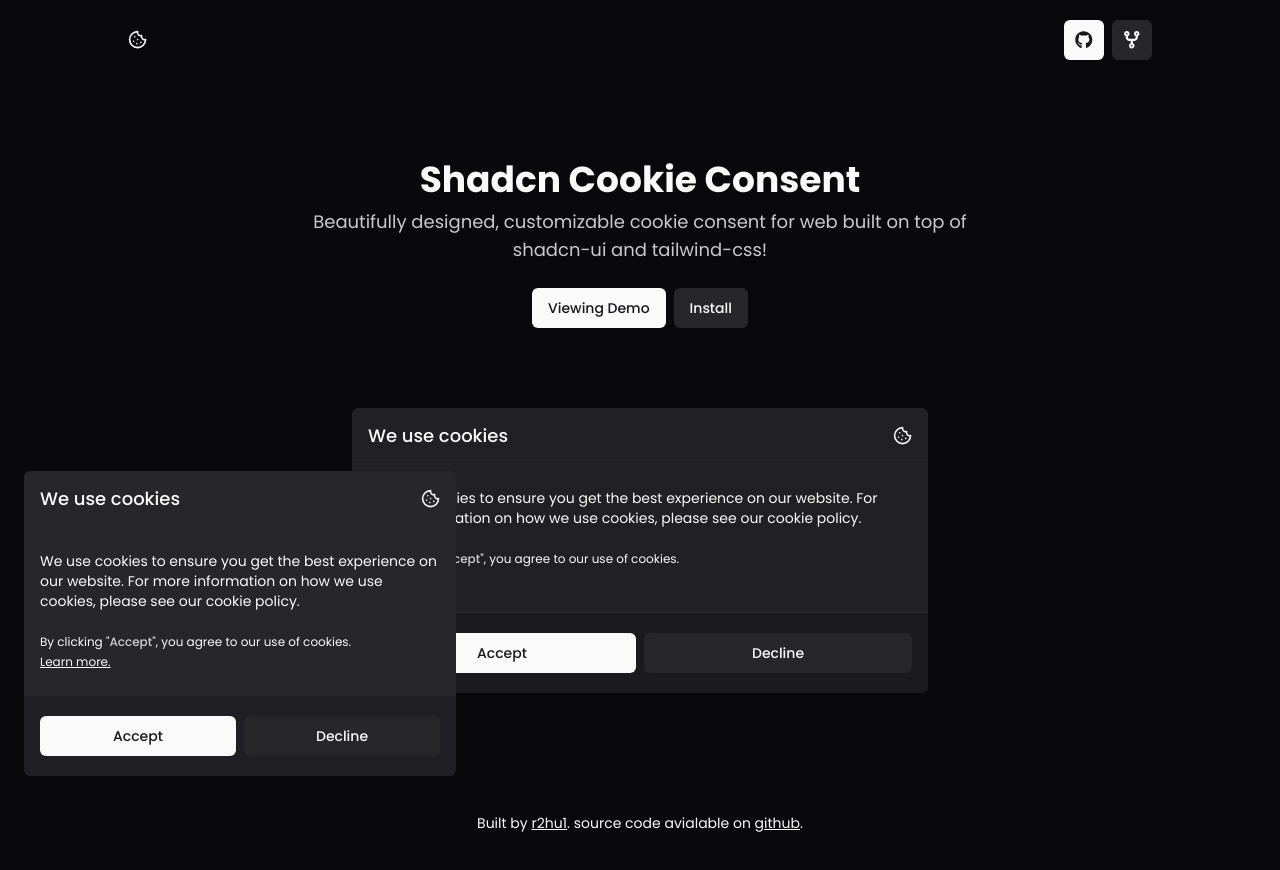
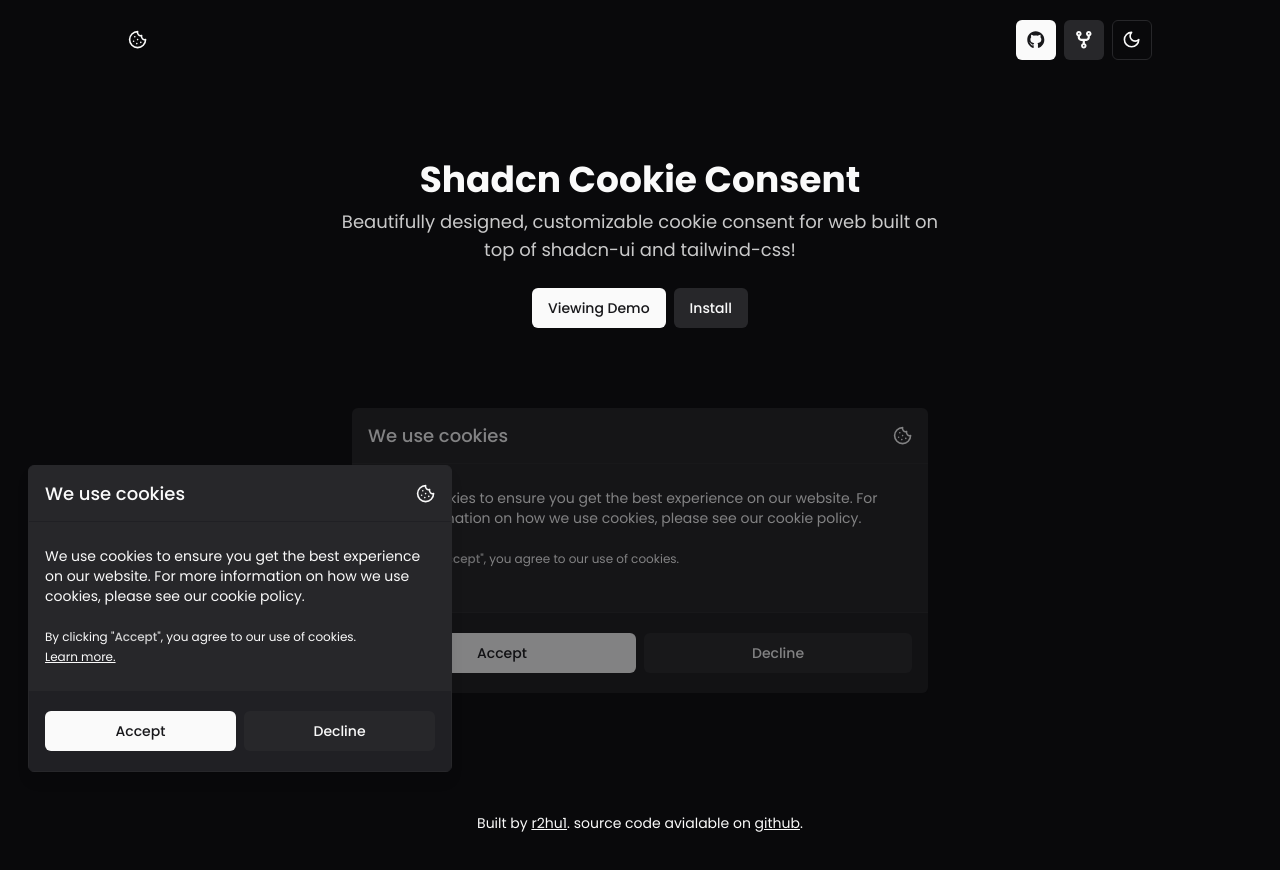
Before and after one commit to r2hu1/shadcn-cookie-consent, a Next.js app: page / in a window 1280 px wide. Both pictures are taken after a click on the button "Live Demo". Shown: the top 870 px of the page. Built offline with nearby package versions, Linux system fonts and the light colour scheme.

Commit message:
some tweaks

```diff
--- a/app/globals.css
+++ b/app/globals.css
@@ -4,9 +4,30 @@
 
 
 @layer base {
+  :root {
+    --background: 0 0% 100%;
+    --foreground: 240 10% 3.9%;
+    --card: 0 0% 100%;
+    --card-foreground: 240 10% 3.9%;
+    --popover: 0 0% 100%;
+    --popover-foreground: 240 10% 3.9%;
+    --primary: 240 5.9% 10%;
+    --primary-foreground: 0 0% 98%;
+    --secondary: 240 4.8% 95.9%;
+    --secondary-foreground: 240 5.9% 10%;
+    --muted: 240 4.8% 95.9%;
+    --muted-foreground: 240 3.8% 46.1%;
+    --accent: 240 4.8% 95.9%;
+    --accent-foreground: 240 5.9% 10%;
+    --destructive: 0 84.2% 60.2%;
+    --destructive-foreground: 0 0% 98%;
+    --border: 240 5.9% 90%;
+    --input: 240 5.9% 90%;
+    --ring: 240 5.9% 10%;
+    --radius: 0.5rem;
+  }
 
-  /* default dark */
-  :root {
+  .dark {
     --background: 240 10% 3.9%;
     --foreground: 0 0% 98%;
     --card: 240 10% 3.9%;
@@ -26,7 +47,6 @@
     --border: 240 3.7% 15.9%;
     --input: 240 3.7% 15.9%;
     --ring: 240 4.9% 83.9%;
-    --radius: 0.5rem;
   }
 }
 
--- a/app/layout.js
+++ b/app/layout.js
@@ -2,6 +2,7 @@
 import "./globals.css";
 import Header from "@/components/Header";
 import Footer from "@/components/Footer";
+import { ThemeProvider } from "@/components/theme-provider";
 
 const poppins = Poppins({
   subsets: ["latin"],
@@ -14,7 +15,7 @@
   keywords: "shadcn, cookie consent, nextjs, tailwind, ui, components",
   author: "r2hu1",
   robots: "index, follow",
-  icons:["/logo.png"]
+  icons: ["/logo.png"]
 };
 
 export const viewport = {
@@ -29,10 +30,17 @@
   return (
     <html lang="en">
       <body className={poppins.className}>
-        <Header/>
-        {children}
-        <Footer/>
-        </body>
+        <ThemeProvider
+          attribute="class"
+          defaultTheme="dark"
+          enableSystem={false}
+          disableTransitionOnChange
+        >
+          <Header />
+          {children}
+          <Footer />
+        </ThemeProvider>
+      </body>
     </html>
   );
 }
--- a/app/page.js
+++ b/app/page.js
@@ -1,23 +1,21 @@
-"use client"
-import CookieConsent from "@/components/CookieConsent";
+import Demo from "@/components/Demo";
 import { Button } from "@/components/ui/button";
 import { CookieIcon } from "lucide-react";
-import { useState } from "react";
+
 
 export default function Home() {
-  const [demo, setDemo] = useState(false);
 
   return (
-    <main className="px-6 md:px-20 lg:px-32 py-20">
-      <div className="sm:max-w-2xl mx-auto text-center grid gap-2">
+    <main className="md:px-20 lg:px-32 py-20">
+      <div className="px-6 sm:max-w-2xl mx-auto text-center grid gap-2">
         <h1 className="text-3xl md:text-4xl font-bold">Shadcn Cookie Consent</h1>
         <p className="text-base md:text-lg opacity-80 font-normal">Beautifully designed, customizable cookie consent for web built on top of shadcn-ui and tailwind-css!</p>
         <div className="flex mt-4 items-center justify-center gap-2">
-          <Button onClick={() => { setDemo(!demo) }}>{demo ? "Viewing Demo" : "Live Demo" }</Button>
+          <Demo/>
           <Button variant="secondary" asChild><a href="https://github.com/r2hu1/shadcn-cookie-consent/blob/master/components/CookieConsent.jsx">Install</a></Button>
         </div>
       </div>
-      <div className="mt-20">
+      <div className="mt-20 opacity-50 px-3">
         <div className="w-full sm:max-w-xl mx-auto select-none pointer-events-none" role="img">
           <div className="bg-secondary/80 rounded-md">
             <div className="grid gap-2">
@@ -43,7 +41,6 @@
           </div>
         </div>
       </div>
-      {demo && (<CookieConsent demo={true} onAcceptCallback={() => {setDemo(false)}} onDeclineCallback={() => {setDemo(false)}}/>)}
     </main>
   );
 }
--- a/components/CookieConsent.jsx
+++ b/components/CookieConsent.jsx
@@ -44,15 +44,15 @@
     }, []);
 
     return (
-        <div className={cn("fixed z-[200] bottom-0 left-0 right-0 sm:left-4 sm:bottom-4 w-full sm:max-w-md transition-transform duration-700", !isOpen ? "transition-[opacity,transform] translate-y-8 opacity-0" : "transition-[opacity,transform] translate-y-0 opacity-100", hide && "hidden")}>
-            <div className="bg-secondary rounded-md m-2">
+        <div className={cn("fixed z-[200] bottom-0 left-0 right-0 sm:left-4 sm:bottom-4 w-full sm:max-w-md duration-700", !isOpen ? "transition-[opacity,transform] translate-y-8 opacity-0" : "transition-[opacity,transform] translate-y-0 opacity-100", hide && "hidden")}>
+            <div className="dark:bg-secondary bg-background rounded-md m-3 border border-border shadow-lg">
                 <div className="grid gap-2">
-                    <div className="border-b border-border h-14 flex items-center justify-between p-4">
+                    <div className="border-b border-border dark:border-background/20 h-14 flex items-center justify-between p-4">
                         <h1 className="text-lg font-medium">We use cookies</h1>
                         <CookieIcon className="h-[1.2rem] w-[1.2rem]" />
                     </div>
                     <div className="p-4">
-                        <p className="text-sm font-normal">
+                        <p className="text-sm font-normal text-start">
                             We use cookies to ensure you get the best experience on our website. For more information on how we use cookies, please see our cookie policy.
                             <br />
                             <br />
@@ -61,7 +61,7 @@
                             <a href="#" className="text-xs underline">Learn more.</a>
                         </p>
                     </div>
-                    <div className="flex gap-2 p-4 py-5 border-t border-border bg-background/20">
+                    <div className="flex gap-2 p-4 py-5 border-t border-border bg-border/70 dark:bg-background/20">
                         <Button onClick={accept} className="w-full">Accept</Button>
                         <Button onClick={decline} className="w-full" variant="secondary">Decline</Button>
                     </div>
--- /dev/null
+++ b/components/Demo.jsx
@@ -0,0 +1,14 @@
+"use client"
+import { useState } from "react";
+import CookieConsent from "@/components/CookieConsent";
+import { Button } from "./ui/button";
+
+export default function Demo() {
+    const [demo, setDemo] = useState(false);
+    return (
+        <div>
+            <Button onClick={() => { setDemo(!demo) }}>{demo ? "Viewing Demo" : "Live Demo"}</Button>
+            {demo && (<CookieConsent demo={true} onAcceptCallback={() => { setDemo(false) }} onDeclineCallback={() => { setDemo(false) }} />)}
+        </div>
+    )
+}
--- a/components/Header.jsx
+++ b/components/Header.jsx
@@ -1,6 +1,7 @@
 import { CookieIcon } from "lucide-react";
 import { Button } from "./ui/button";
 import { FaCodeFork, FaGithub } from "react-icons/fa6";
+import { ModeToggle } from "./ModeToggle";
 
 export default function Header() {
     return (
@@ -11,6 +12,7 @@
             <div className="flex items-center gap-2">
                 <Button size="icon" asChild><a href="https://github.com/r2hu1/shadcn-cookie-consent"><FaGithub className="h-[1.1rem] w-[1.1rem]" /></a></Button>
                 <Button size="icon" variant="secondary" asChild><a href="https://github.com/r2hu1/shadcn-cookie-consent/fork"><FaCodeFork className="h-[1.1rem] w-[1.1rem]" /></a></Button>
+                <ModeToggle/>
             </div>
         </header>
     )
--- /dev/null
+++ b/components/ModeToggle.jsx
@@ -0,0 +1,40 @@
+"use client"
+
+import * as React from "react"
+import { useTheme } from "next-themes"
+
+import { Button } from "@/components/ui/button"
+import {
+  DropdownMenu,
+  DropdownMenuContent,
+  DropdownMenuItem,
+  DropdownMenuTrigger,
+} from "@/components/ui/dropdown-menu"
+import { Moon, Sun } from "lucide-react"
+
+export function ModeToggle() {
+  const { setTheme } = useTheme()
+
+  return (
+    <DropdownMenu>
+      <DropdownMenuTrigger asChild>
+        <Button variant="outline" size="icon">
+          <Sun className="h-[1.2rem] w-[1.2rem] rotate-0 scale-100 transition-all dark:-rotate-90 dark:scale-0" />
+          <Moon className="absolute h-[1.2rem] w-[1.2rem] rotate-90 scale-0 transition-all dark:rotate-0 dark:scale-100" />
+          <span className="sr-only">Toggle theme</span>
+        </Button>
+      </DropdownMenuTrigger>
+      <DropdownMenuContent align="end">
+        <DropdownMenuItem onClick={() => setTheme("light")}>
+          Light
+        </DropdownMenuItem>
+        <DropdownMenuItem onClick={() => setTheme("dark")}>
+          Dark
+        </DropdownMenuItem>
+        <DropdownMenuItem onClick={() => setTheme("system")}>
+          System
+        </DropdownMenuItem>
+      </DropdownMenuContent>
+    </DropdownMenu>
+  )
+}
--- /dev/null
+++ b/components/theme-provider.jsx
@@ -0,0 +1,8 @@
+"use client"
+
+import * as React from "react"
+import { ThemeProvider as NextThemesProvider } from "next-themes"
+
+export function ThemeProvider({ children, ...props }) {
+  return <NextThemesProvider {...props}>{children}</NextThemesProvider>
+}
--- /dev/null
+++ b/components/ui/dropdown-menu.jsx
@@ -0,0 +1,157 @@
+"use client"
+
+import * as React from "react"
+import * as DropdownMenuPrimitive from "@radix-ui/react-dropdown-menu"
+import { Check, ChevronRight, Circle } from "lucide-react"
+
+import { cn } from "@/lib/utils"
+
+const DropdownMenu = DropdownMenuPrimitive.Root
+
+const DropdownMenuTrigger = DropdownMenuPrimitive.Trigger
+
+const DropdownMenuGroup = DropdownMenuPrimitive.Group
+
+const DropdownMenuPortal = DropdownMenuPrimitive.Portal
+
+const DropdownMenuSub = DropdownMenuPrimitive.Sub
+
+const DropdownMenuRadioGroup = DropdownMenuPrimitive.RadioGroup
+
+const DropdownMenuSubTrigger = React.forwardRef(({ className, inset, children, ...props }, ref) => (
+  <DropdownMenuPrimitive.SubTrigger
+    ref={ref}
+    className={cn(
+      "flex cursor-default select-none items-center rounded-sm px-2 py-1.5 text-sm outline-none focus:bg-accent data-[state=open]:bg-accent",
+      inset && "pl-8",
+      className
+    )}
+    {...props}>
+    {children}
+    <ChevronRight className="ml-auto h-4 w-4" />
+  </DropdownMenuPrimitive.SubTrigger>
+))
+DropdownMenuSubTrigger.displayName =
+  DropdownMenuPrimitive.SubTrigger.displayName
+
+const DropdownMenuSubContent = React.forwardRef(({ className, ...props }, ref) => (
+  <DropdownMenuPrimitive.SubContent
+    ref={ref}
+    className={cn(
+      "z-50 min-w-[8rem] overflow-hidden rounded-md border bg-popover p-1 text-popover-foreground shadow-lg data-[state=open]:animate-in data-[state=closed]:animate-out data-[state=closed]:fade-out-0 data-[state=open]:fade-in-0 data-[state=closed]:zoom-out-95 data-[state=open]:zoom-in-95 data-[side=bottom]:slide-in-from-top-2 data-[side=left]:slide-in-from-right-2 data-[side=right]:slide-in-from-left-2 data-[side=top]:slide-in-from-bottom-2",
+      className
+    )}
+    {...props} />
+))
+DropdownMenuSubContent.displayName =
+  DropdownMenuPrimitive.SubContent.displayName
+
+const DropdownMenuContent = React.forwardRef(({ className, sideOffset = 4, ...props }, ref) => (
+  <DropdownMenuPrimitive.Portal>
+    <DropdownMenuPrimitive.Content
+      ref={ref}
+      sideOffset={sideOffset}
+      className={cn(
+        "z-50 min-w-[8rem] overflow-hidden rounded-md border bg-popover p-1 text-popover-foreground shadow-md data-[state=open]:animate-in data-[state=closed]:animate-out data-[state=closed]:fade-out-0 data-[state=open]:fade-in-0 data-[state=closed]:zoom-out-95 data-[state=open]:zoom-in-95 data-[side=bottom]:slide-in-from-top-2 data-[side=left]:slide-in-from-right-2 data-[side=right]:slide-in-from-left-2 data-[side=top]:slide-in-from-bottom-2",
+        className
+      )}
+      {...props} />
+  </DropdownMenuPrimitive.Portal>
+))
+DropdownMenuContent.displayName = DropdownMenuPrimitive.Content.displayName
+
+const DropdownMenuItem = React.forwardRef(({ className, inset, ...props }, ref) => (
+  <DropdownMenuPrimitive.Item
+    ref={ref}
+    className={cn(
+      "relative flex cursor-default select-none items-center rounded-sm px-2 py-1.5 text-sm outline-none transition-colors focus:bg-accent focus:text-accent-foreground data-[disabled]:pointer-events-none data-[disabled]:opacity-50",
+      inset && "pl-8",
+      className
+    )}
+    {...props} />
+))
+DropdownMenuItem.displayName = DropdownMenuPrimitive.Item.displayName
+
+const DropdownMenuCheckboxItem = React.forwardRef(({ className, children, checked, ...props }, ref) => (
+  <DropdownMenuPrimitive.CheckboxItem
+    ref={ref}
+    className={cn(
+      "relative flex cursor-default select-none items-center rounded-sm py-1.5 pl-8 pr-2 text-sm outline-none transition-colors focus:bg-accent focus:text-accent-foreground data-[disabled]:pointer-events-none data-[disabled]:opacity-50",
+      className
+    )}
+    checked={checked}
+    {...props}>
+    <span className="absolute left-2 flex h-3.5 w-3.5 items-center justify-center">
+      <DropdownMenuPrimitive.ItemIndicator>
+        <Check className="h-4 w-4" />
+      </DropdownMenuPrimitive.ItemIndicator>
+    </span>
+    {children}
+  </DropdownMenuPrimitive.CheckboxItem>
+))
+DropdownMenuCheckboxItem.displayName =
+  DropdownMenuPrimitive.CheckboxItem.displayName
+
+const DropdownMenuRadioItem = React.forwardRef(({ className, children, ...props }, ref) => (
+  <DropdownMenuPrimitive.RadioItem
+    ref={ref}
+    className={cn(
+      "relative flex cursor-default select-none items-center rounded-sm py-1.5 pl-8 pr-2 text-sm outline-none transition-colors focus:bg-accent focus:text-accent-foreground data-[disabled]:pointer-events-none data-[disabled]:opacity-50",
+      className
+    )}
+    {...props}>
+    <span className="absolute left-2 flex h-3.5 w-3.5 items-center justify-center">
+      <DropdownMenuPrimitive.ItemIndicator>
+        <Circle className="h-2 w-2 fill-current" />
+      </DropdownMenuPrimitive.ItemIndicator>
+    </span>
+    {children}
+  </DropdownMenuPrimitive.RadioItem>
+))
+DropdownMenuRadioItem.displayName = DropdownMenuPrimitive.RadioItem.displayName
+
+const DropdownMenuLabel = React.forwardRef(({ className, inset, ...props }, ref) => (
+  <DropdownMenuPrimitive.Label
+    ref={ref}
+    className={cn("px-2 py-1.5 text-sm font-semibold", inset && "pl-8", className)}
+    {...props} />
+))
+DropdownMenuLabel.displayName = DropdownMenuPrimitive.Label.displayName
+
+const DropdownMenuSeparator = React.forwardRef(({ className, ...props }, ref) => (
+  <DropdownMenuPrimitive.Separator
+    ref={ref}
+    className={cn("-mx-1 my-1 h-px bg-muted", className)}
+    {...props} />
+))
+DropdownMenuSeparator.displayName = DropdownMenuPrimitive.Separator.displayName
+
+const DropdownMenuShortcut = ({
+  className,
+  ...props
+}) => {
+  return (
+    (<span
+      className={cn("ml-auto text-xs tracking-widest opacity-60", className)}
+      {...props} />)
+  );
+}
+DropdownMenuShortcut.displayName = "DropdownMenuShortcut"
+
+export {
+  DropdownMenu,
+  DropdownMenuTrigger,
+  DropdownMenuContent,
+  DropdownMenuItem,
+  DropdownMenuCheckboxItem,
+  DropdownMenuRadioItem,
+  DropdownMenuLabel,
+  DropdownMenuSeparator,
+  DropdownMenuShortcut,
+  DropdownMenuGroup,
+  DropdownMenuPortal,
+  DropdownMenuSub,
+  DropdownMenuSubContent,
+  DropdownMenuSubTrigger,
+  DropdownMenuRadioGroup,
+}
--- a/package.json
+++ b/package.json
@@ -9,11 +9,13 @@
     "lint": "next lint"
   },
   "dependencies": {
+    "@radix-ui/react-dropdown-menu": "^2.0.6",
     "@radix-ui/react-slot": "^1.0.2",
     "class-variance-authority": "^0.7.0",
     "clsx": "^2.1.0",
     "lucide-react": "^0.323.0",
     "next": "14.1.0",
+    "next-themes": "^0.2.1",
     "react": "^18",
     "react-dom": "^18",
     "react-icons": "^5.0.1",
```
Also changed, not shown: 1 other file (tests, documents, lock files or other folders).
